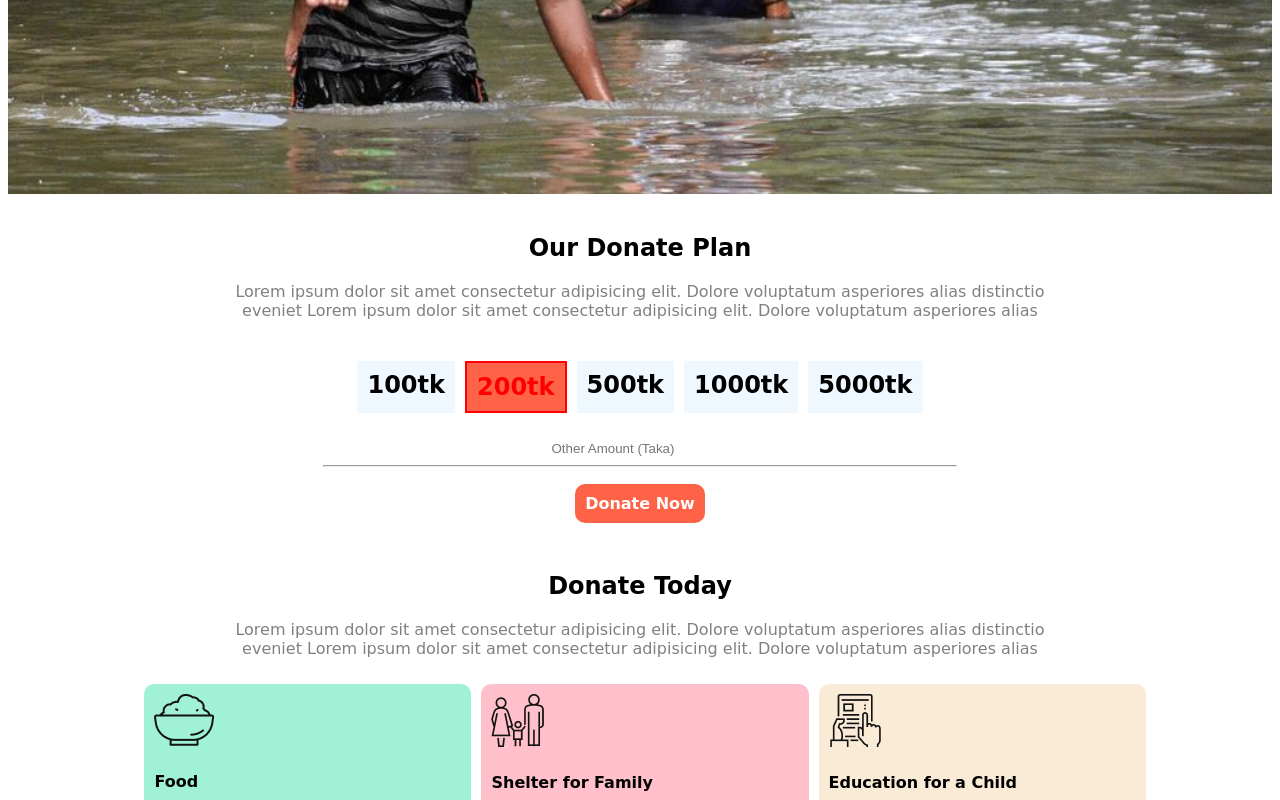
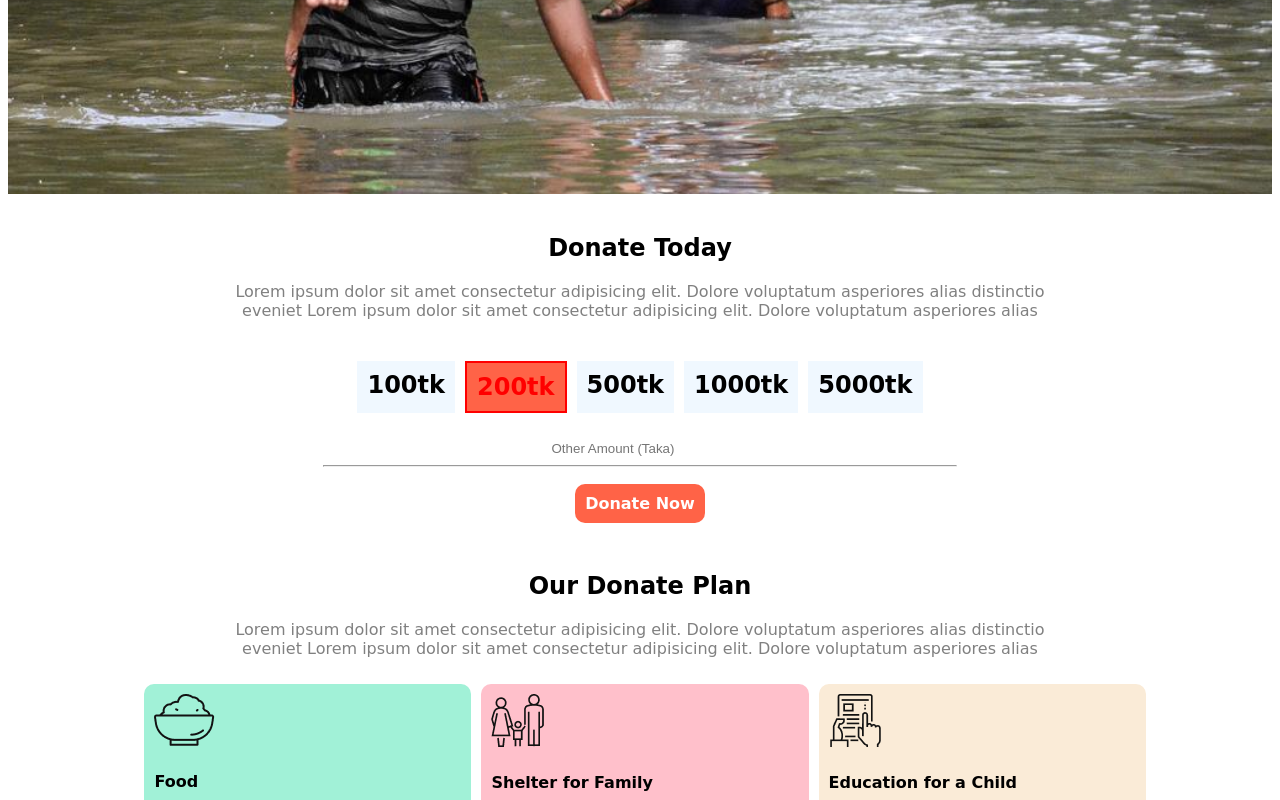
Before and after one commit to Sayeed-Islam-Tazim/assignment-1-donate-today, a plain HTML site: page index.html in a window 1280 px wide. Shown: the part 517-1317 px from the top of the page. Drawn offline with nearby package versions, Linux system fonts and the light colour scheme; a web font is replaced by a local one.

Commit message:
Website Design Complete

```diff
--- a/index.html
+++ b/index.html
@@ -39,8 +39,8 @@
         >Donate Now</a
       >
     </section>
-    <section class="donate-plan-section">
-      <h2>Our Donate Plan</h2>
+    <section class="donate-today-section">
+      <h2>Donate Today</h2>
       <p class="opening-para" id="opening-para-edit">
         Lorem ipsum dolor sit amet consectetur adipisicing elit. Dolore
         voluptatum asperiores alias distinctio eveniet Lorem ipsum dolor sit
@@ -67,8 +67,8 @@
         >Donate Now</a
       >
     </section>
-    <section class="donate-today-section">
-      <h1>Donate Today</h1>
+    <section class="donate-plan-section">
+      <h1>Our Donate Plan</h1>
       <p class="opening-para" id="opening-para-edit">
         Lorem ipsum dolor sit amet consectetur adipisicing elit. Dolore
         voluptatum asperiores alias distinctio eveniet Lorem ipsum dolor sit
```
